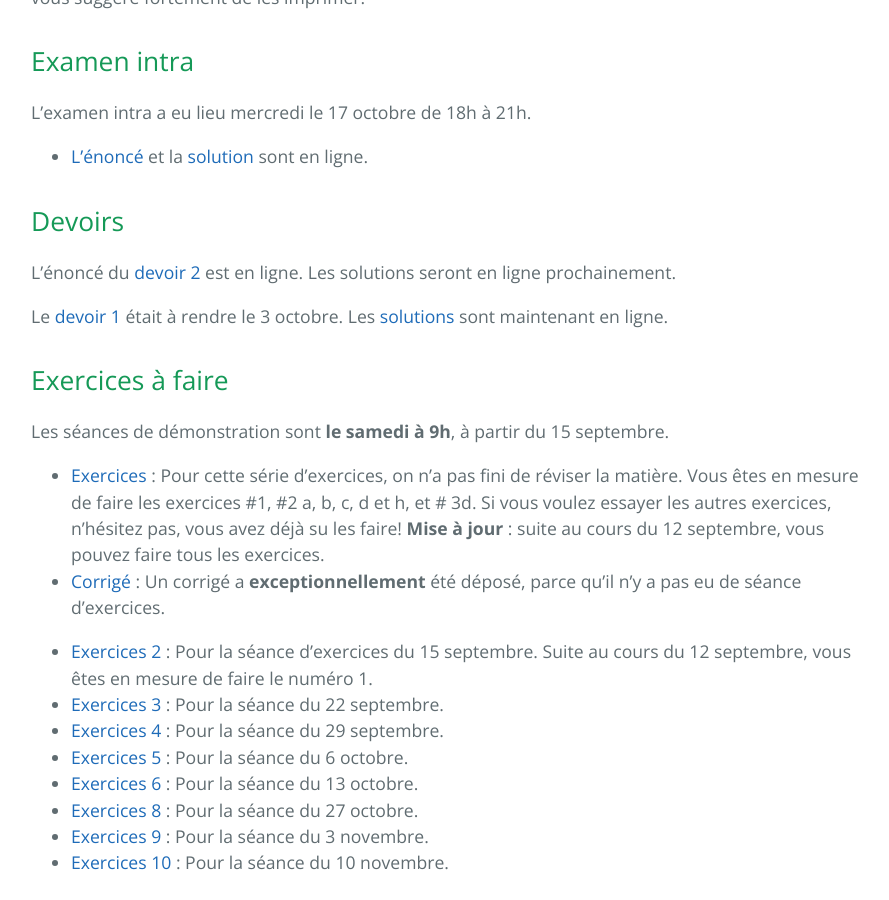
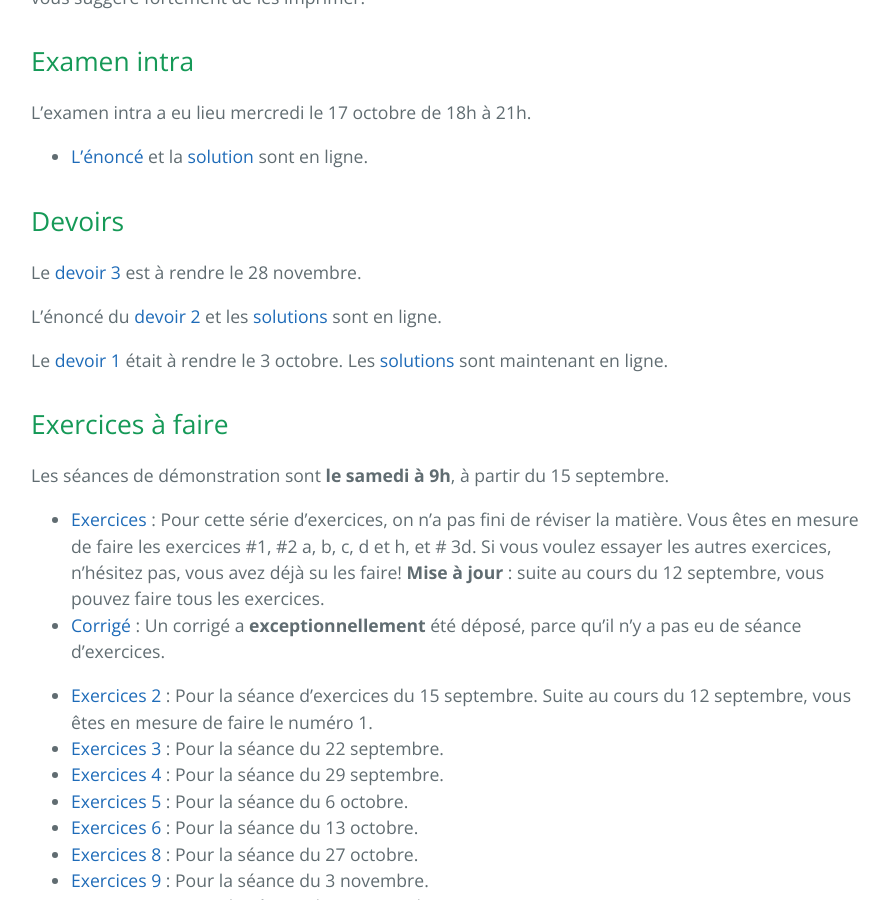
Before and after one commit to nadialafreniere/nadialafreniere.github.io, a Jekyll site: the page built from enseignement.md, in a window 1280 px wide and 900 px high, scrolled down 522 px. Shown: the whole window, without its empty margins (193-1082 px from the left). Built offline with Jekyll 4.4.1, drawn with Linux system fonts in a browser that asks for light colours; our own code applies the rules of GitHub Pages for plain Markdown files.

Commit message:
Devoir 3 et solutions devoir 2

```diff
--- a/enseignement.md
+++ b/enseignement.md
@@ -13,7 +13,9 @@ L'examen intra a eu lieu mercredi le 17 octobre de 18h à 21h.
 
 ## Devoirs
 
-L'énoncé du [devoir 2](Devoir2.pdf) est en ligne. Les solutions seront en ligne prochainement.
+Le [devoir 3](Devoir\ 3.pdf) est à rendre le 28 novembre.
+
+L'énoncé du [devoir 2](Devoir2.pdf) et les [solutions](Devoir\ 2-solutions.pdf) sont en ligne.
 
 Le [devoir 1](Devoir1.pdf) était à rendre le 3 octobre. Les [solutions](Devoir1-solutions.pdf) sont maintenant en ligne.
 
```
Also changed, not shown: 2 other files.
